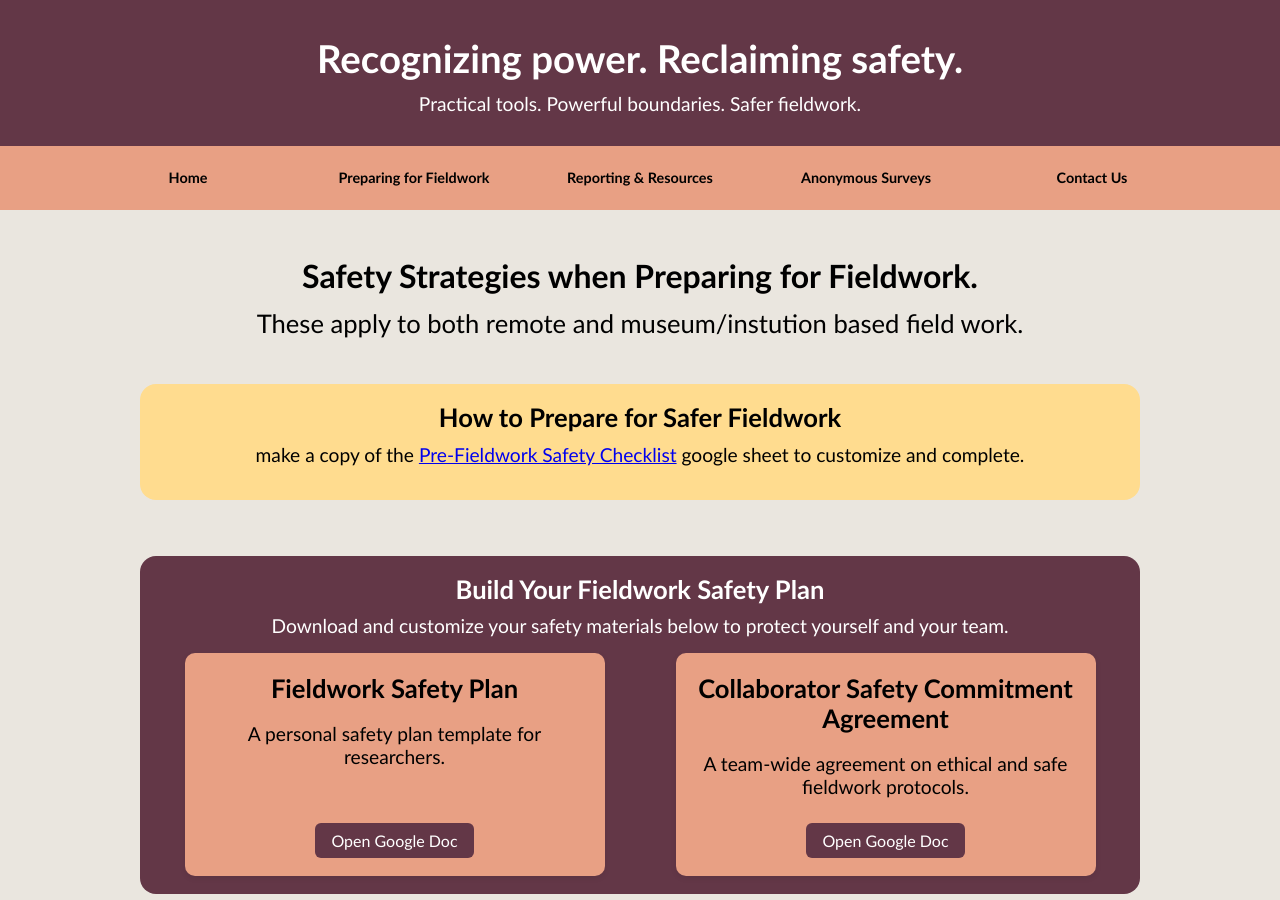
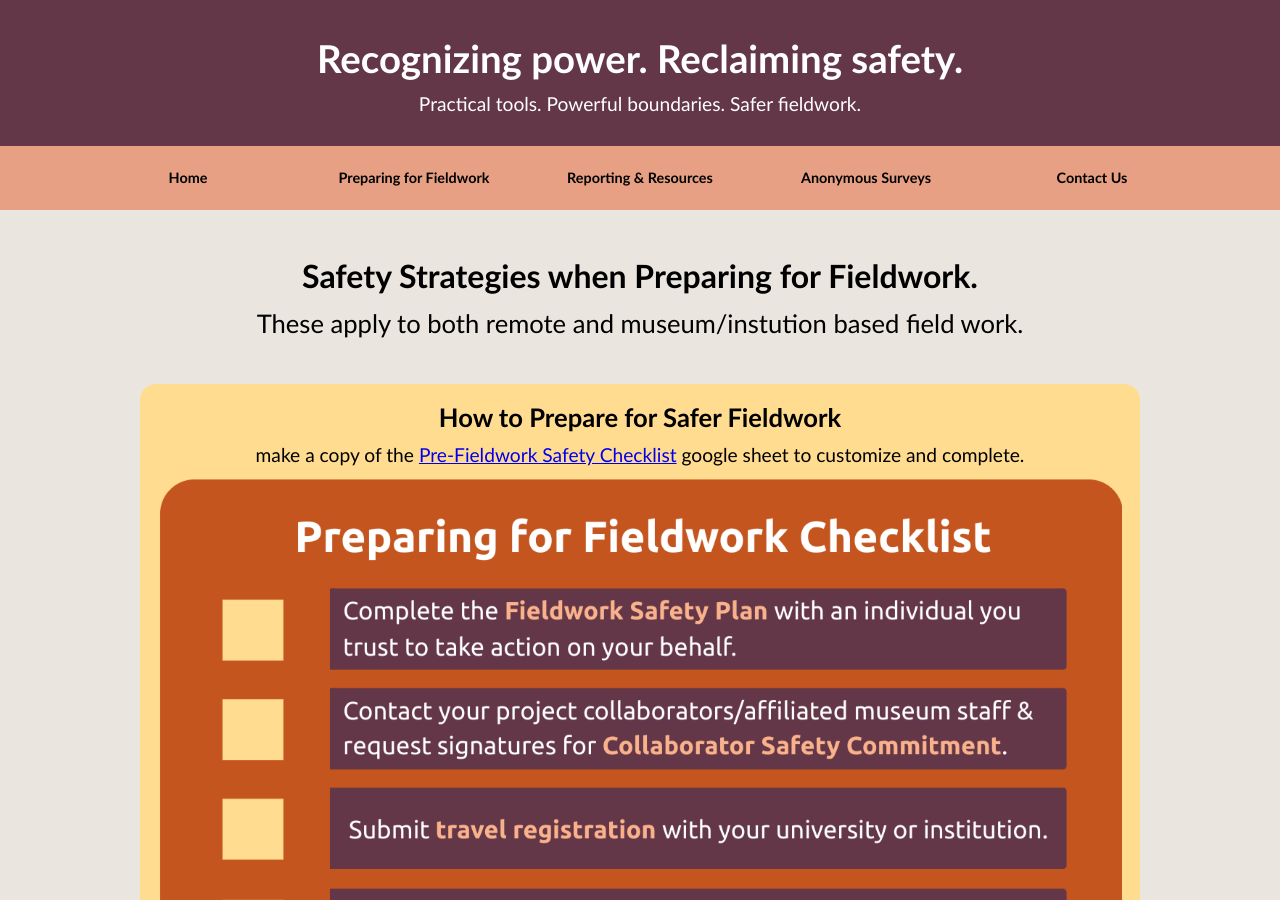
Before and after one commit to AnthroSafetyWarrior/GoldenTrowelProject, a Jekyll site: the page built from _pages/preparing.html, in a window 1280 px wide and 900 px high. Built offline with Jekyll 4.4.1, drawn with Linux system fonts in a browser that asks for light colours.

Commit message:
updating name

```diff
--- a/_pages/preparing.html
+++ b/_pages/preparing.html
@@ -93,10 +93,11 @@ permalink: /preparing.html
       make a copy of the <a href="https://docs.google.com/spreadsheets/d/1ZjhKX9xpNuL4AG_rvhCvbrSp2nIuF4NTJd0CaRwR53U/edit?usp=sharing" target="_blank" rel="noopener">Pre-Fieldwork Safety Checklist</a> google sheet to customize and complete.
     </p>
  <img
-      src="Safety-checklist.png"
-      alt=""
-      style="display:block; width:90%;margin:1em auto 0; border-radius:12px; box-shadow:none;"
-    />
+  src="{{ '/assets/img/Safety-checklist.png' | relative_url }}"
+  alt="Pre-Fieldwork Safety Checklist example"
+  loading="lazy" decoding="async" fetchpriority="low"
+/>
+
   </div>
 </section>
 
```
